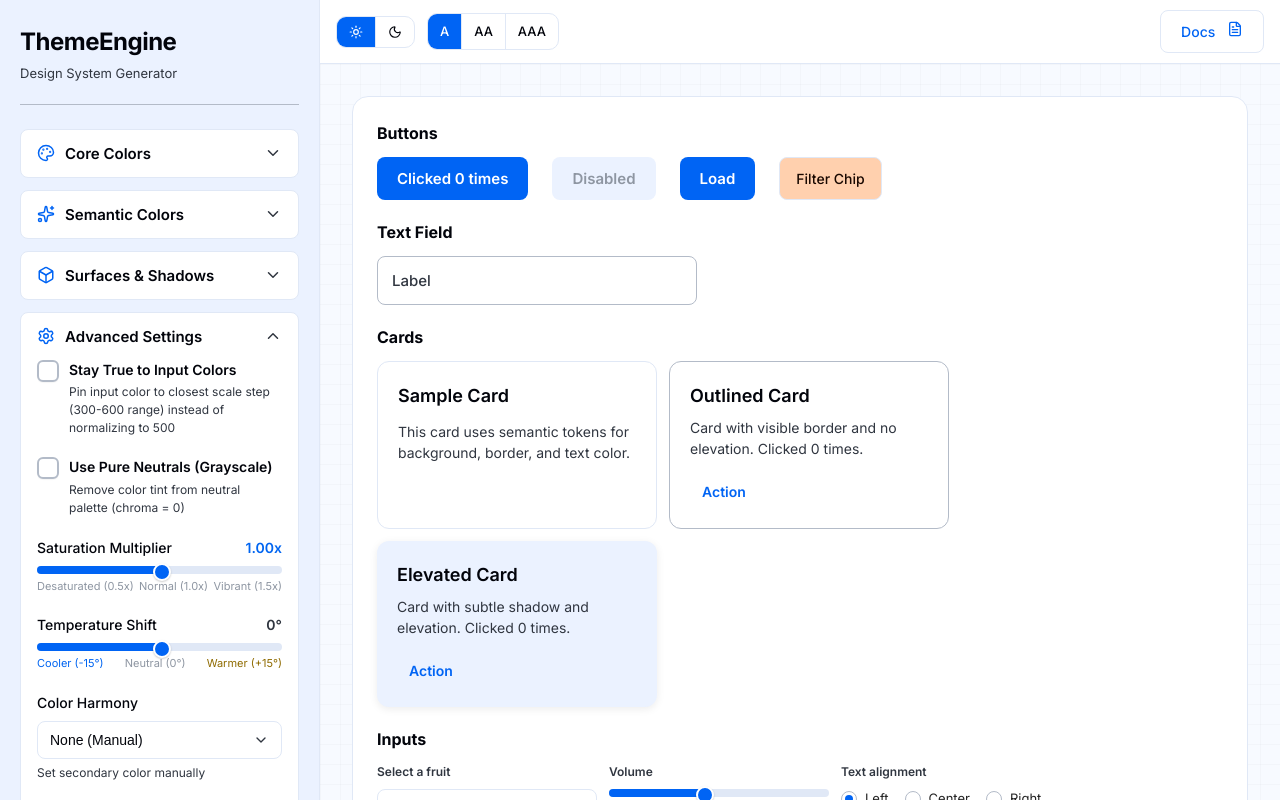
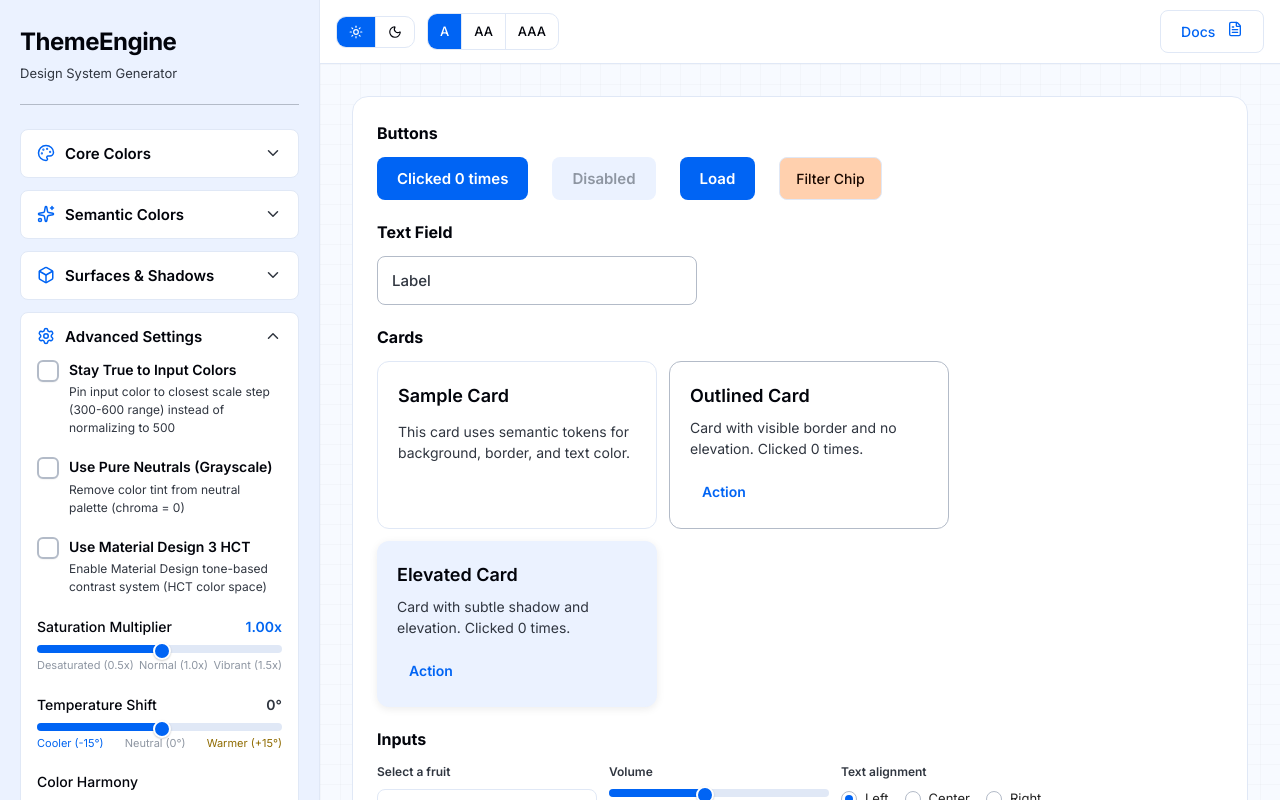
Before and after one commit to cikrle-ctrl/dsstylesgenerator, a React (Vite) app: page / in a window 1280 px wide. Both pictures are taken after a click on the button "Advanced Settings". Built offline with nearby package versions, Linux system fonts and the light colour scheme.

Commit message:
feat: Add Material Design 3 HCT toggle to Advanced Settings

```diff
--- a/src/components/AdvancedControls.tsx
+++ b/src/components/AdvancedControls.tsx
@@ -84,6 +84,14 @@
                   onChange={() => handleNeutralToggle()}
                   label={<span>Use Pure Neutrals (Grayscale)</span>}
                   description={<span>Remove color tint from neutral palette (chroma = 0)</span>}
+                />
+
+                {/* HCT Model Toggle */}
+                <Checkbox
+                  checked={advancedSettings.useHctModel}
+                  onChange={(v) => setAdvancedSettings({ useHctModel: v })}
+                  label={<span>Use Material Design 3 HCT</span>}
+                  description={<span>Enable Material Design tone-based contrast system (HCT color space)</span>}
                 />
 
                 {/* Saturation Multiplier */}
--- a/src/store/themeStore.ts
+++ b/src/store/themeStore.ts
@@ -106,6 +106,7 @@
     // Advanced settings
     advancedSettings: {
         usePureNeutrals: boolean;
+        useHctModel: boolean;
         saturationMultiplier: number;
         temperatureShift: number;
         harmonyMode: 'none' | 'analogous' | 'complementary' | 'triadic';
@@ -146,6 +147,7 @@
     // Advanced settings default
     advancedSettings: {
         usePureNeutrals: false,
+        useHctModel: false,
         saturationMultiplier: 1.0,
         temperatureShift: 0,
         harmonyMode: 'none',
```
